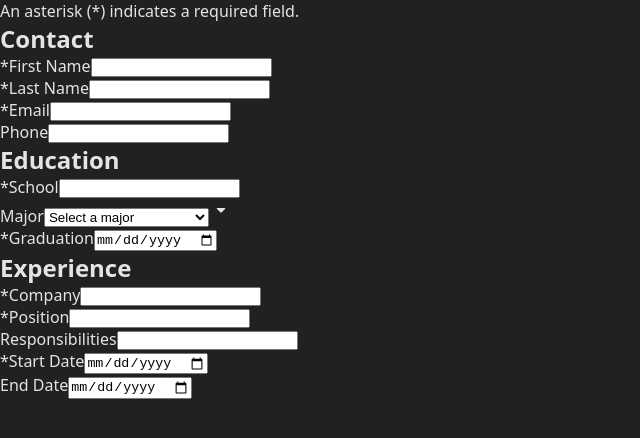
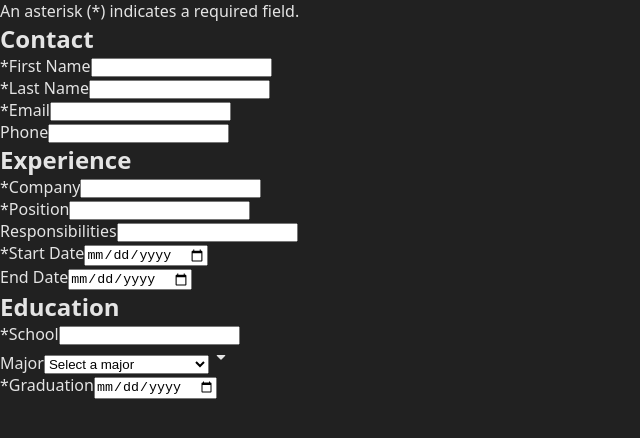
Before and after one commit to hsno68/cv-app, a React (Vite) app: page / in a window 1280 px wide. Shown: the top 438 px of the page, without its empty margins (0-640 px from the left). Built offline with nearby package versions, Linux system fonts and the light colour scheme.

Commit message:
Extract state to topmost parent
Will implement summary section which shouldn't
be inside Form component; but still rely on form
data for render.

Also reorder sections.

```diff
--- a/src/App.jsx
+++ b/src/App.jsx
@@ -1,9 +1,19 @@
+import { useState } from "react";
+import { initialFormData } from "./config.js";
 import Form from "./Form.jsx";
 
 export default function App() {
+  const [formData, setFormData] = useState(initialFormData);
+  const [isEditing, setIsEditing] = useState(true);
+
+  function handleChange(e) {
+    const { name, value } = e.target;
+    setFormData((prevFormData) => ({ ...prevFormData, [name]: value }));
+  }
+
   return (
     <div className="app">
-      <Form />
+      <Form formData={formData} onChange={handleChange} />
     </div>
   );
 }
--- a/src/Form.jsx
+++ b/src/Form.jsx
@@ -1,15 +1,7 @@
-import { useState } from "react";
-import { initialFormData, sections } from "./config.js";
+import { sections } from "./config.js";
 import Section from "./Section.jsx";
 
-export default function Form() {
-  const [formData, setFormData] = useState(initialFormData);
-
-  function handleChange(e) {
-    const { name, value } = e.target;
-    setFormData((prevFormData) => ({ ...prevFormData, [name]: value }));
-  }
-
+export default function Form({ formData, onChange }) {
   return (
     <>
       <p id="form-instructions">An asterisk (*) indicates a required field.</p>
@@ -19,7 +11,7 @@ export default function Form() {
             heading={heading}
             formControls={controls}
             formData={formData}
-            onChange={handleChange}
+            onChange={onChange}
           />
         ))}
       </form>
--- a/src/config.js
+++ b/src/config.js
@@ -19,7 +19,7 @@ const educationControls = [
   { type: "date", label: "Graduation", id: "graduation", required: true },
 ];
 
-// For Form.jsx
+// For App.jsx state
 export const initialFormData = [
   ...contactControls,
   ...experienceControls,
@@ -29,13 +29,14 @@ export const initialFormData = [
   return formData;
 }, {});
 
+// For Form.jsx mapping
 export const sections = [
   { heading: "contact", controls: contactControls },
+  { heading: "experience", controls: experienceControls },
   { heading: "education", controls: educationControls },
-  { heading: "experience", controls: experienceControls },
 ];
 
-// For Select.jsx
+// For Select.jsx options
 export const majors = [
   "Accounting",
   "Advertising",
```
